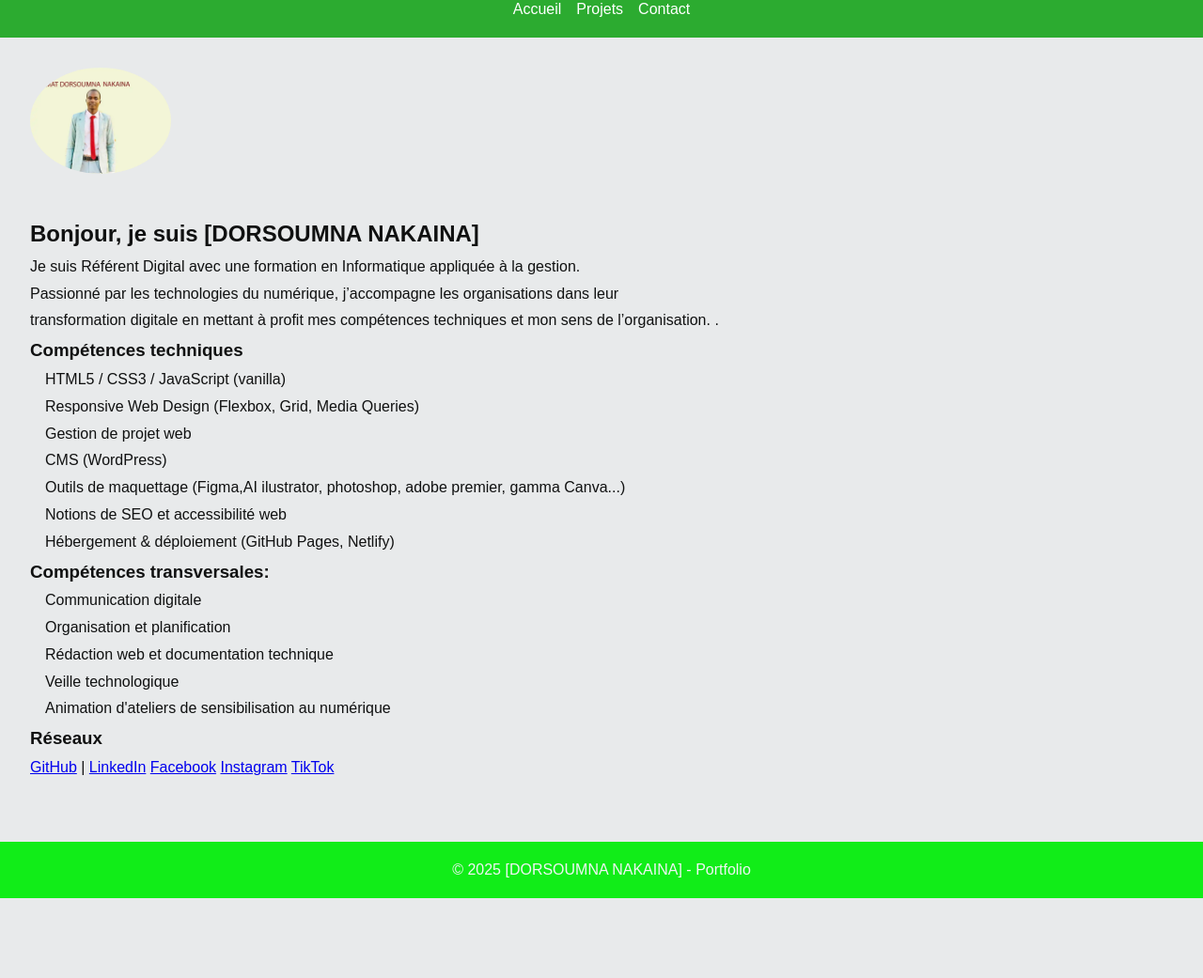
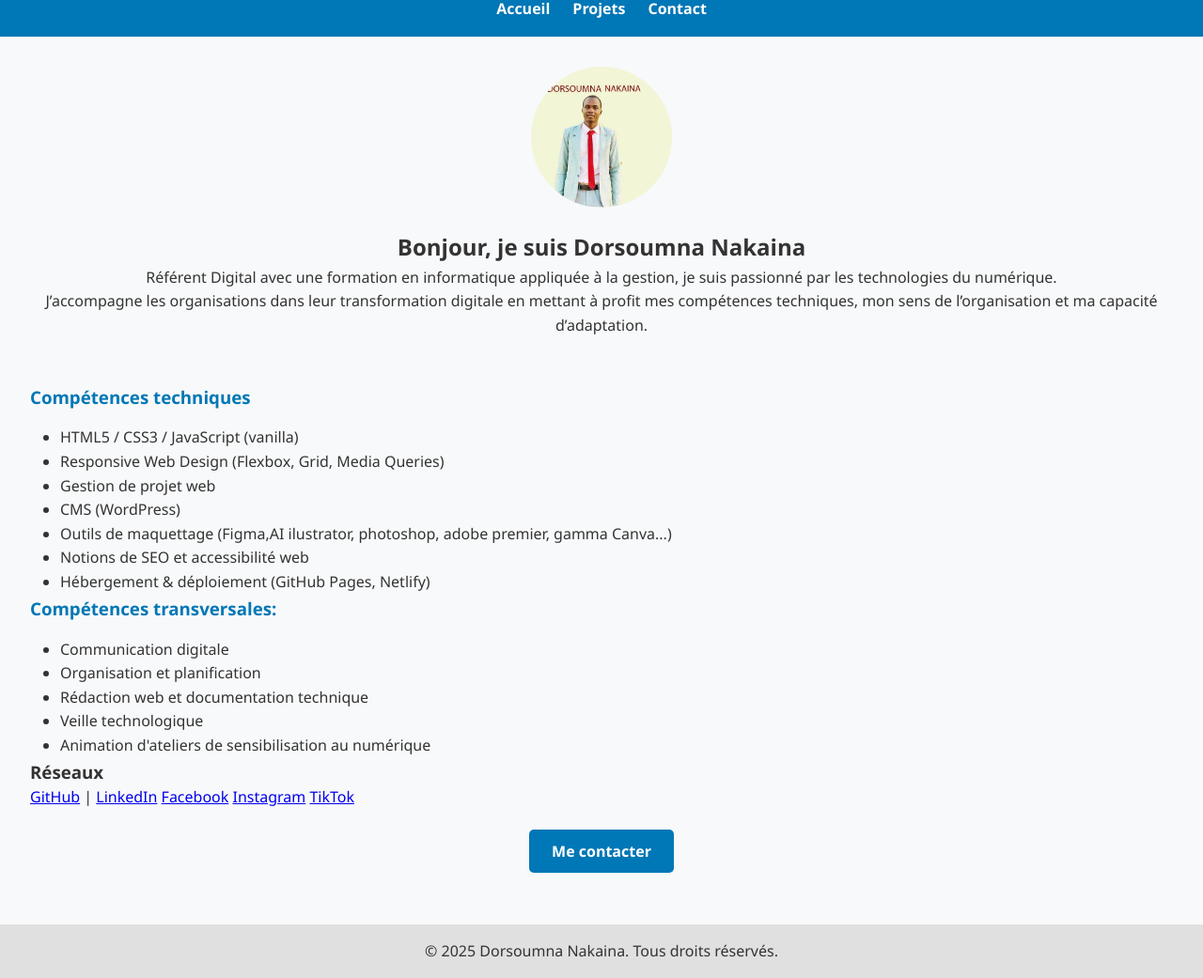
Before and after one commit to NAKAINA66/porfolio-complet, a plain HTML site: page index.html in a window 1280 px wide. Shown: the part 78-1119 px from the top of the page at 94% size. Before the commit the page ends 1034 px from the top, so only its background shows below. Drawn offline with Linux system fonts and the light colour scheme.

Commit message:
Add files via upload

```diff
--- a/index.html
+++ b/index.html
@@ -3,12 +3,12 @@
 <head>
   <meta charset="UTF-8" />
   <meta name="viewport" content="width=device-width, initial-scale=1.0" />
-  <title>Mon Portfolio</title>
+  <title>Portfolio | Dorsoumna Nakaina</title>
   <link rel="stylesheet" href="style.css" />
 </head>
 <body>
   <header>
-    <h1>Mon Portfolio</h1>
+    <h1>Portfolio de Dorsoumna Nakaina</h1>
     <nav>
       <div class="menu-toggle" onclick="toggleMenu()">☰</div>
       <ul id="nav-links">
@@ -21,11 +21,14 @@
 
   <main>
     <section class="hero">
-      <img src="ahmat.PNG.webp" alt="Ma photo" class="profile-pic" />
-      <h2>Bonjour, je suis [DORSOUMNA NAKAINA]</h2>
-      <p>Je suis Référent Digital avec une formation en Informatique appliquée à la gestion. <br> Passionné par les technologies du numérique, j’accompagne les organisations dans leur <br> transformation digitale en mettant à profit mes compétences techniques et mon sens de l’organisation.
-
-.</p>
+      <img src="ahmat.PNG.webp" alt="Portrait de Dorsoumna Nakaina" class="profile-pic" />
+      <h2>Bonjour, je suis Dorsoumna Nakaina</h2>
+      <p>
+        Référent Digital avec une formation en informatique appliquée à la gestion,
+        je suis passionné par les technologies du numérique. <br>
+        J’accompagne les organisations dans leur transformation digitale en mettant à profit mes compétences techniques,
+        mon sens de l’organisation et ma capacité d’adaptation.
+      </p>
     </section>
 
     <section class="skills">
@@ -59,10 +62,15 @@
 <a href="https://www.instagram.com/ton-profil" target="_blank">Instagram</a>
 <a href="https://www.tiktok.com/@ton-profil" target="_blank">TikTok</a>
     </section>
+    </section>
+
+    <section class="cta">
+      <a href="contact.html" class="btn">Me contacter</a>
+    </section>
   </main>
 
   <footer>
-    <p>&copy; 2025 [DORSOUMNA NAKAINA] - Portfolio</p>
+    <p>&copy; 2025 Dorsoumna Nakaina. Tous droits réservés.</p>
   </footer>
 
   <script src="script.js"></script>
--- a/style.css
+++ b/style.css
@@ -5,108 +5,97 @@
 }
 
 body {
-  font-family: Arial, sans-serif;
-  line-height: 1.8;
-  background: #e8eaeb;
-  color: #101111;
+  font-family: 'Segoe UI', Tahoma, Geneva, Verdana, sans-serif;
+  line-height: 1.6;
+  background-color: #f8f9fa;
+  color: #333;
 }
 
 header {
-  background: #15a318e2;
-  color: rgba(255, 255, 255, 0.949);
-  padding: 1rem;
+  background-color: #0077b6;
+  color: white;
+  padding: 1rem 2rem;
+  text-align: center;
 }
 
 header h1 {
-  text-align: center;
+  margin-bottom: 0.5rem;
 }
 
-nav ul {
-  display: flex;
-  justify-content: center;
-  gap: 1rem;
-  list-style: none;
-}
-
-nav a {
-  color: white;
-  text-decoration: none;
+nav {
+  margin-top: 0.5rem;
 }
 
 .menu-toggle {
   display: none;
-  font-size: 24px;
-  cursor: pointer;
-  text-align: center;
-  padding: 0.5rem;
+}
+
+#nav-links {
+  list-style: none;
+  display: flex;
+  justify-content: center;
+  gap: 1.5rem;
+}
+
+#nav-links a {
+  text-decoration: none;
+  color: white;
+  font-weight: bold;
+}
+
+#nav-links a:hover {
+  text-decoration: underline;
 }
 
 main {
   padding: 2rem;
 }
 
+.hero {
+  text-align: center;
+  margin-bottom: 3rem;
+}
+
 .profile-pic {
   width: 150px;
+  height: 150px;
   border-radius: 50%;
-  margin-bottom: 2rem;
+  object-fit: cover;
+  margin-bottom: 1rem;
 }
 
 .skills ul {
-  list-style: none;
-  padding-left: 1rem;
+  list-style: disc;
+  margin-left: 2rem;
+  margin-top: 1rem;
 }
 
-.projects {
-  display: grid;
-  gap: 2rem;
+.skills h3 {
+  color: #0077b6;
+  margin-bottom: 0.5rem;
 }
 
-.projects article {
-  border: 1px solid lab(96.99% 2 0.7);
-  padding: 1rem;
-  background: rgb(241, 239, 239);
+.cta {
+  text-align: center;
+  margin-top: 2rem;
 }
 
-form {
-  display: flex;
-  flex-direction: column;
-  gap: 1rem;
-  max-width: 500px;
-  margin: auto;
+.btn {
+  background-color: #0077b6;
+  color: white;
+  padding: 0.75rem 1.5rem;
+  text-decoration: none;
+  border-radius: 5px;
+  font-weight: bold;
 }
 
-form input, form textarea {
-  padding: 0.5rem;
-  font-size: 1rem;
-}
-
-button {
-  padding: 0.7rem;
-  background: #1619e8;
-  color: white;
-  border: none;
+.btn:hover {
+  background-color: #023e8a;
 }
 
 footer {
-  background: #11ed18;
-  color: rgb(241, 244, 245);
   text-align: center;
   padding: 1rem;
+  background-color: #e0e0e0;
   margin-top: 2rem;
 }
-
-/* Responsive */
-@media (max-width: 768px) {
-  nav ul {
-    flex-direction: column;
-    display: none;
-  }
-
-  nav ul.show {
-    display: flex;
-  }
-
-  .menu-toggle {
-    display: block;
-  }
-}
```
Also changed, not shown: projets.html (+57 -15 lines), SOUDANIA.PNG.png (added), TBMT.PNG.png (added).
